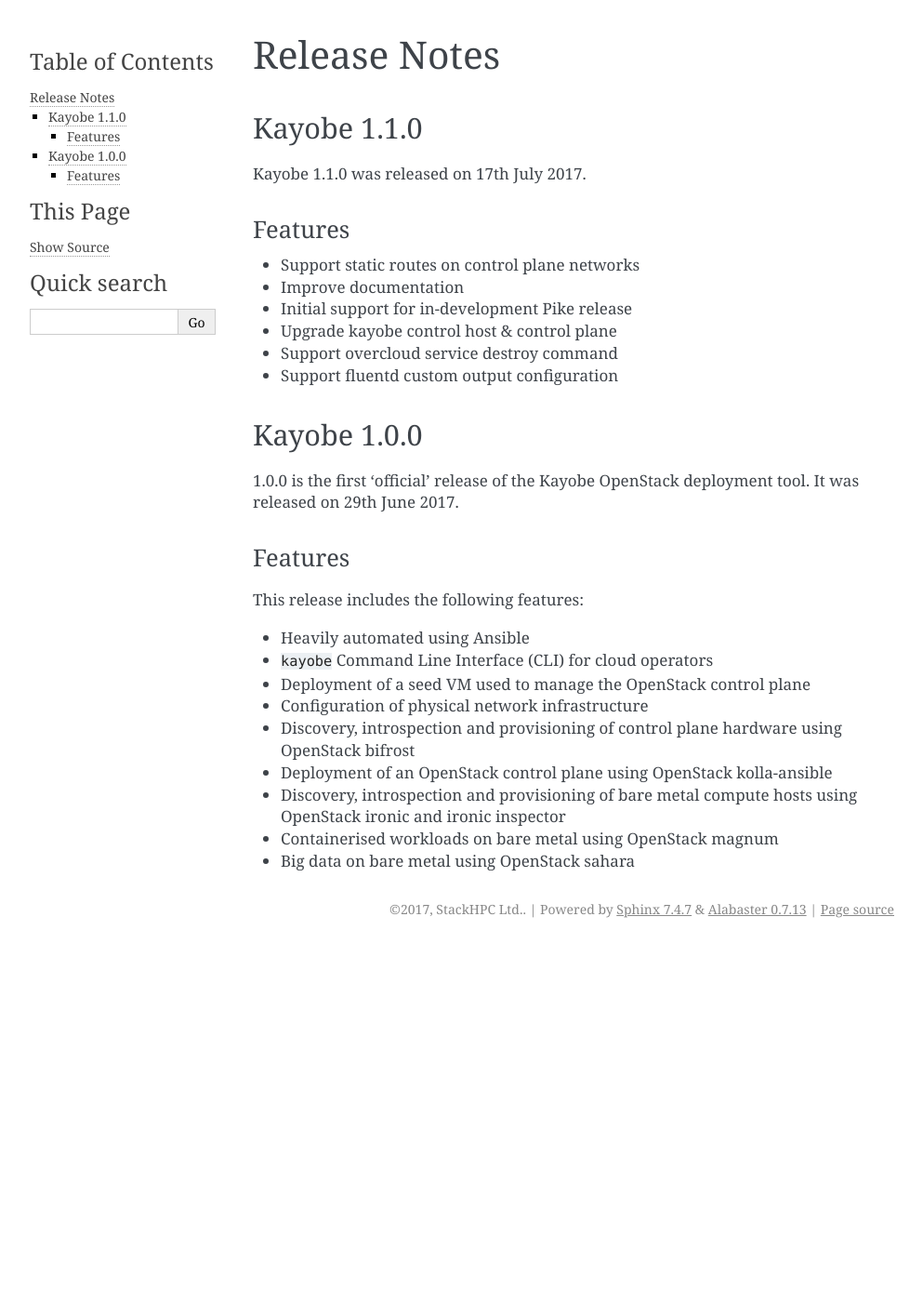
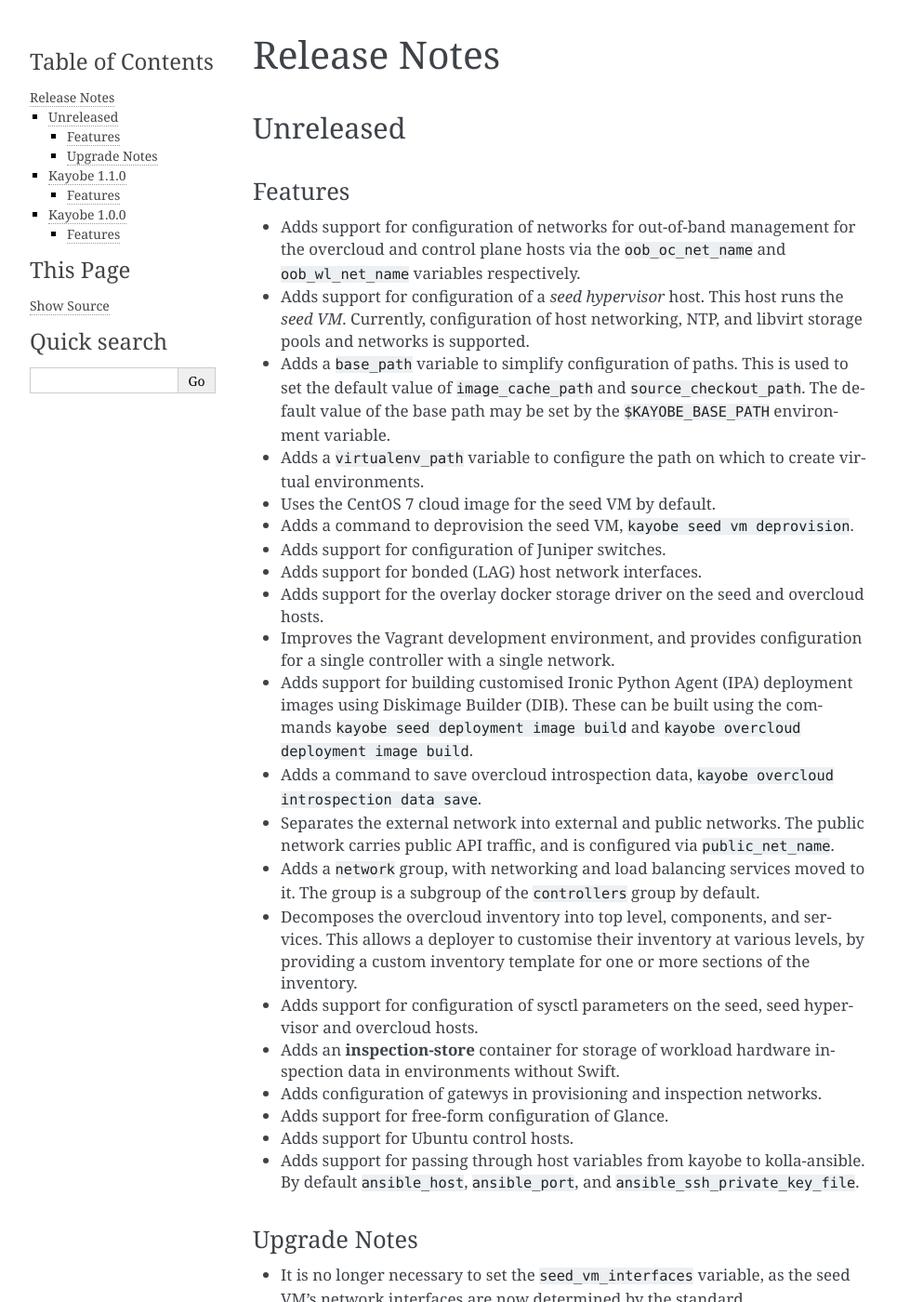
Before and after one commit to openstack/kayobe, a Sphinx documentation site: the page built from doc/source/release-notes.rst, in a window 1280 px wide and 1400 px high. Shown: the whole window at 93% size, without its empty margins (148-1141 px from the left). Built offline with Sphinx 7.4.7, drawn with Linux system fonts in a browser that asks for light colours; some of the changed text lies outside the part shown.

Commit message:
Add release notes for implemented but unreleased features

```diff
--- a/doc/source/release-notes.rst
+++ b/doc/source/release-notes.rst
@@ -1,6 +1,78 @@
 =============
 Release Notes
 =============
+
+Unreleased
+==========
+
+Features
+--------
+
+* Adds support for configuration of networks for out-of-band management for
+  the overcloud and control plane hosts via the ``oob_oc_net_name`` and
+  ``oob_wl_net_name`` variables respectively.
+* Adds support for configuration of a *seed hypervisor* host. This host runs
+  the *seed VM*. Currently, configuration of host networking, NTP, and libvirt
+  storage pools and networks is supported.
+* Adds a ``base_path`` variable to simplify configuration of paths. This is
+  used to set the default value of ``image_cache_path`` and
+  ``source_checkout_path``. The default value of the base path may be set by
+  the ``$KAYOBE_BASE_PATH`` environment variable.
+* Adds a ``virtualenv_path`` variable to configure the path on which to create
+  virtual environments.
+* Uses the CentOS 7 cloud image for the seed VM by default.
+* Adds a command to deprovision the seed VM, ``kayobe seed vm deprovision``.
+* Adds support for configuration of Juniper switches.
+* Adds support for bonded (LAG) host network interfaces.
+* Adds support for the overlay docker storage driver on the seed and overcloud
+  hosts.
+* Improves the Vagrant development environment, and provides configuration for
+  a single controller with a single network.
+* Adds support for building customised Ironic Python Agent (IPA) deployment
+  images using Diskimage Builder (DIB). These can be built using the commands
+  ``kayobe seed deployment image build`` and
+  ``kayobe overcloud deployment image build``.
+* Adds a command to save overcloud introspection data,
+  ``kayobe overcloud introspection data save``.
+* Separates the external network into external and public networks. The public
+  network carries public API traffic, and is configured via
+  ``public_net_name``.
+* Adds a ``network`` group, with networking and load balancing services moved
+  to it. The group is a subgroup of the ``controllers`` group by default.
+* Decomposes the overcloud inventory into top level, components, and services.
+  This allows a deployer to customise their inventory at various levels, by
+  providing a custom inventory template for one or more sections of the
+  inventory.
+* Adds support for configuration of sysctl parameters on the seed, seed
+  hypervisor and overcloud hosts.
+* Adds an **inspection-store** container for storage of workload hardware
+  inspection data in environments without Swift.
+* Adds configuration of gatewys in provisioning and inspection networks.
+* Adds support for free-form configuration of Glance.
+* Adds support for Ubuntu control hosts.
+* Adds support for passing through host variables from kayobe to kolla-ansible.
+  By default ``ansible_host``, ``ansible_port``, and
+  ``ansible_ssh_private_key_file``.
+
+Upgrade Notes
+-------------
+
+* It is no longer necessary to set the ``seed_vm_interfaces`` variable, as
+  the seed VM's network interfaces are now determined by the standard
+  ``seed_network_interfaces`` variable.
+* If using a CentOS 7 cloud image for the seed VM, it is no longer necessary to
+  set the ``seed_vm_root_image`` variable.
+* The default value of ``kolla_enable_haproxy`` has been changed to ``True``.
+* If using a custom inventory, a ``network`` group should be added to it. If
+  the control hosts are providing networking services, then the ``network``
+  group should be a subgroup of the ``controllers`` group.
+* The ``overcloud_groups`` variable is now determined more intelligently, and
+  it is generally no longer necessary to set it manually.
+* The provisioning network is now used to access the TFTP server during
+  workload hardware inspection.
+* A default gateway may be advertised to compute nodes during workload
+  inspection, allowing access to an ironic inspector API on the internal API
+  network.
 
 Kayobe 1.1.0
 ============
```
